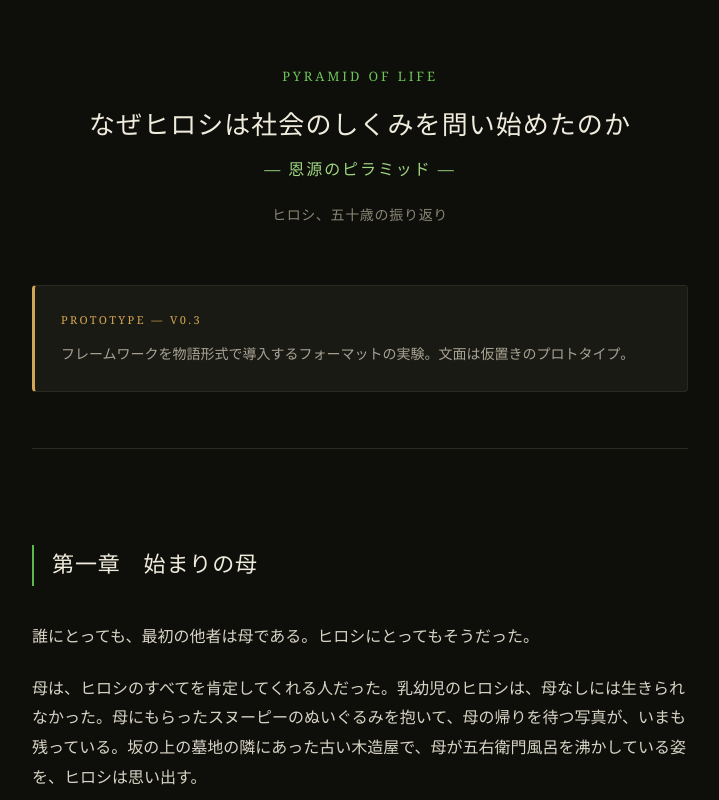
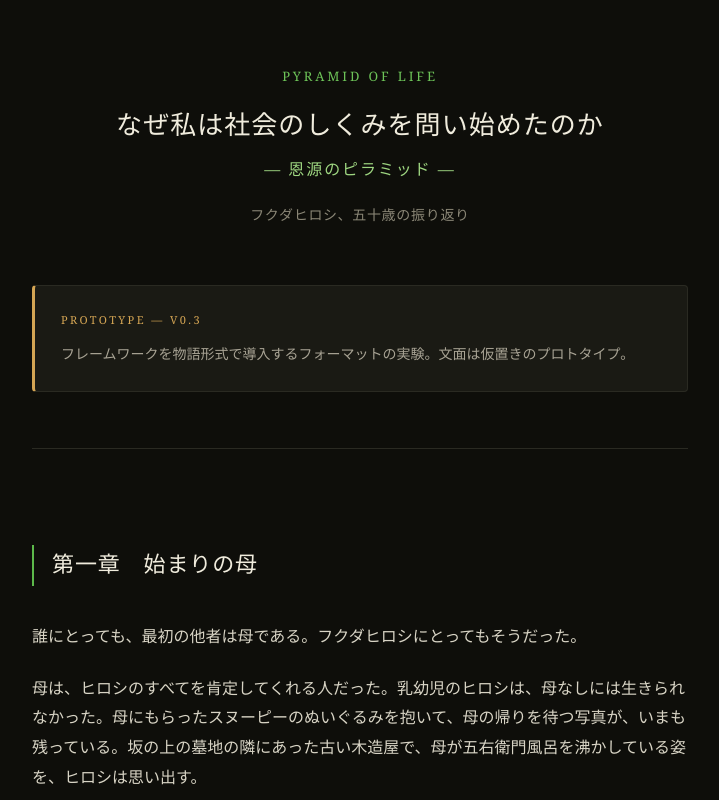
Before and after one commit to kuniakimat/sons_story, a plain HTML site: page index.html in a window 1280 px wide. Shown: the top 800 px of the page, without its empty margins (280-999 px from the left). Drawn offline with Linux system fonts and the light colour scheme.

Commit message:
Add files via upload

```diff
--- a/index.html
+++ b/index.html
@@ -3,7 +3,7 @@
 <head>
 <meta charset="UTF-8">
 <meta name="viewport" content="width=device-width, initial-scale=1.0">
-<title>Pyramid of Life — なぜヒロシは社会のしくみを問い始めたのか</title>
+<title>Pyramid of Life — なぜ私は社会のしくみを問い始めたのか</title>
 <style>
 * { box-sizing: border-box; }
 :root { color-scheme: dark; }
@@ -253,9 +253,9 @@ footer.outro .signature {
 
 <header class="intro">
 <p class="title-en">Pyramid of Life</p>
-<h1>なぜヒロシは社会のしくみを問い始めたのか</h1>
+<h1>なぜ私は社会のしくみを問い始めたのか</h1>
 <p class="subtitle-jp">— 恩源のピラミッド —</p>
-<p class="lead">ヒロシ、五十歳の振り返り</p>
+<p class="lead">フクダヒロシ、五十歳の振り返り</p>
 
 <div class="proto-note">
 <span class="proto-label">prototype — v0.3</span>
@@ -265,7 +265,7 @@ footer.outro .signature {
 
 <section class="chapter">
 <h2>第一章　始まりの母</h2>
-<p>誰にとっても、最初の他者は母である。ヒロシにとってもそうだった。</p>
+<p>誰にとっても、最初の他者は母である。フクダヒロシにとってもそうだった。</p>
 <p>母は、ヒロシのすべてを肯定してくれる人だった。乳幼児のヒロシは、母なしには生きられなかった。母にもらったスヌーピーのぬいぐるみを抱いて、母の帰りを待つ写真が、いまも残っている。坂の上の墓地の隣にあった古い木造屋で、母が五右衛門風呂を沸かしている姿を、ヒロシは思い出す。</p>
 <p>三人の子の子育て、時代の荒波、闘病。母には苦労が絶えなかったはずだ。それでも母は、毎日を一生懸命に、そして楽しんで生きていた。柔らかいけれど芯の強い、その姿が、ヒロシの土台になった。</p>
 <p>実家を離れて何十年経った今でも、ヒロシは自分の中に母の気配を見つける。真面目さ、創意工夫、目の前のものを面白がる姿勢。それは血ではなく、母の毎日の振る舞いを通して、知らぬ間に受け取ってきたものだった。</p>
@@ -304,7 +304,7 @@ footer.outro .signature {
 
 <section class="chapter">
 <h2>第二章　学校教育</h2>
-<p>ヒロシは、小学校から大学まで、一貫して公立学校で育った。</p>
+<p>フクダヒロシは、小学校から大学まで、一貫して公立学校で育った。</p>
 <p>学校という場の枠の大きさは、ヒロシも理解していた。長い時間が投じられ、誰もが労力をかける。重要であるはずだ、と思っていた。</p>
 <p>しかし中学・高校のヒロシが嫌っていたものは、はっきりしていた。意味のない暗記。実用を想定しない理数科。一つの尺度で偏差値を競うだけの進路選択。<strong>目的のない能力強化、目的のない競争</strong>。意味への思考停止を求められるような鍛錬。高校までの勉強は、ヒロシにとって偏差値攻略ゲームでしかなかった。</p>
 <p>枠の大きさは知っていても、その中で自分が益を得ているという実感は来なかった。重要そうな場であることと、自分にとって価値のある場であることは、別だった。</p>
```
